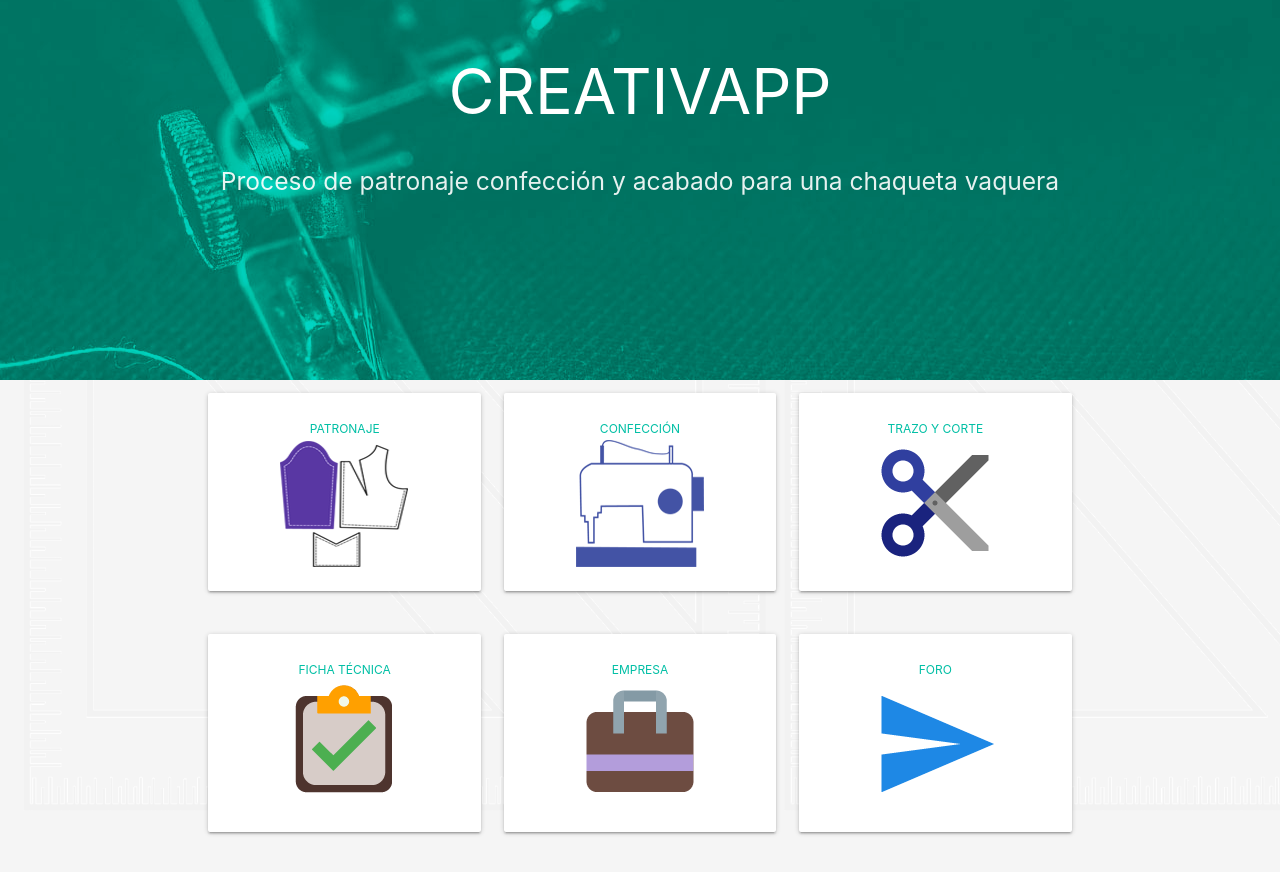
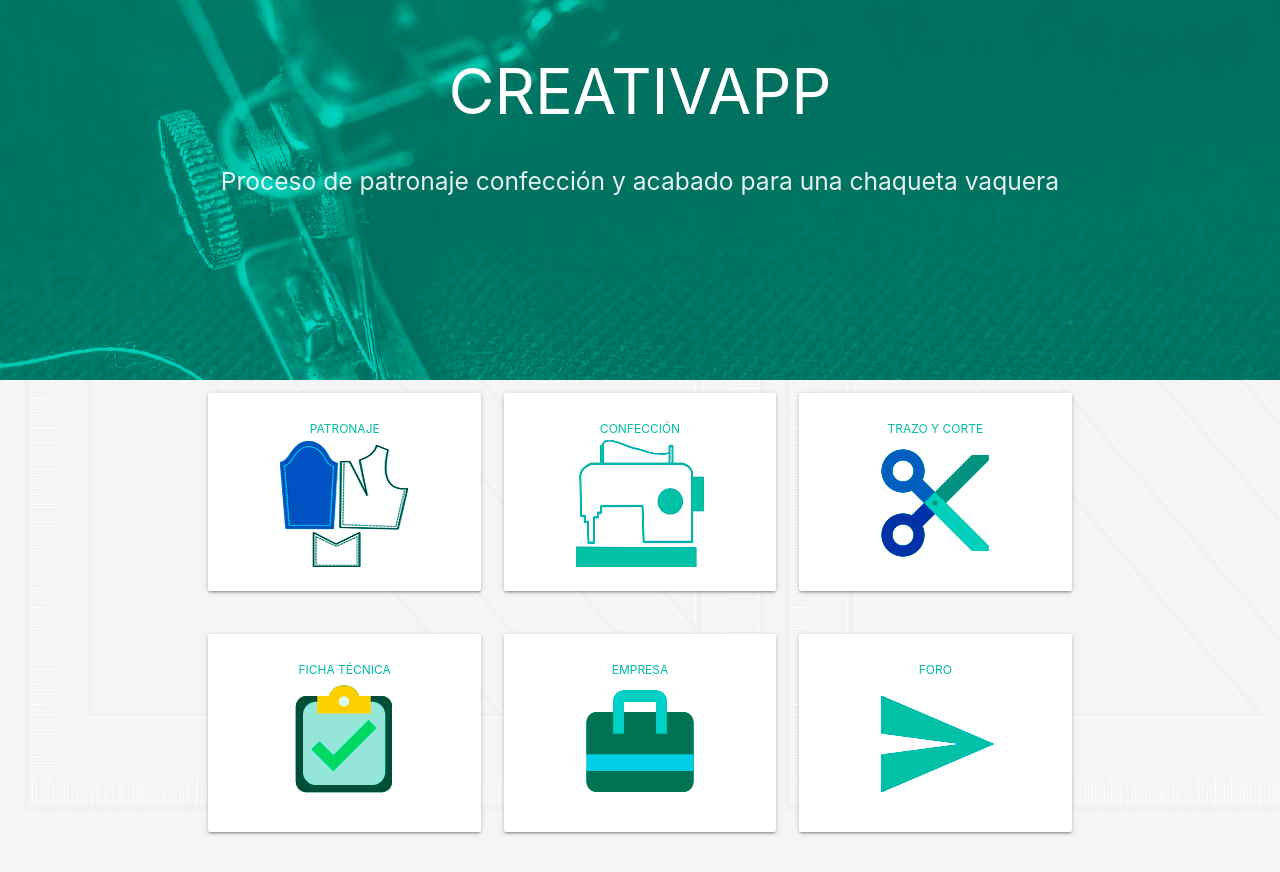
Before and after one commit to musicprogram/ova_confeccion, a PHP site: page / in a window 1280 px wide. Run offline with PHP 8.4, Linux system fonts and the light colour scheme; some libraries are stand-ins or nearby versions.

Commit message:
cambiando colores y agregando nombres a los vídeos

```diff
--- a/pages/inicio/dashboard.php
+++ b/pages/inicio/dashboard.php
@@ -14,7 +14,7 @@
         </header>
         <div class="scene5">
 
-          <img src="images/machine.png" alt="" class="responsive-img centrar" data-depth="1.00">
+          <img src="images/machine_v.png" alt="" class="responsive-img centrar" data-depth="1.00">
 
         </div>
 
@@ -32,7 +32,7 @@
       </header>
       <div class="scene4">
 
-        <img src="images/machine_blue.png" alt="" class="responsive-img centrar" data-depth="0.8">
+        <img src="images/machine_blue_v.png" alt="" class="responsive-img centrar" data-depth="0.8">
 
       </div>
 
@@ -55,7 +55,7 @@
     </header>
     <div class="scene3">
 
-      <img src="images/ic_content_cut_128.png" alt="" class="responsive-img centrar" data-depth="0.9">
+      <img src="images/ic_content_cut_128_v.png" alt="" class="responsive-img centrar" data-depth="0.9">
 
     </div >
 
@@ -79,7 +79,7 @@
       </header>
       <div class="scene2">
 
-        <img src="images/ic_assignment_turned_in_128.png" alt="" class="responsive-img centrar" data-depth="0.6">
+        <img src="images/ic_assignment_turned_in_128_v.png" alt="" class="responsive-img centrar" data-depth="0.6">
 
       </div>
 
@@ -100,7 +100,7 @@
     </header>
     <div class="scene1">
 
-      <img src="images/ic_wallet_travel_128.png" alt="" class="responsive-img centrar" data-depth="0.7">
+      <img src="images/ic_wallet_travel_128_v.png" alt="" class="responsive-img centrar" data-depth="0.7">
 
     </div>
 
@@ -121,7 +121,7 @@
     </header>
     <div class="scene">
 
-      <img src="images/ic_send_128.png" alt="" class="responsive-img centrar" data-depth="0.8">
+      <img src="images/ic_send_128_v.png" alt="" class="responsive-img centrar" data-depth="0.8">
 
     </div>
 
```
Also changed, not shown: images/ic_assignment_turned_in_128_v.png (added), images/ic_content_cut_128_v.png (added), images/ic_send_128_v.png (added), images/ic_wallet_travel_128_v.png (added), images/machine_blue_v.png (added), images/machine_v.png (added).
